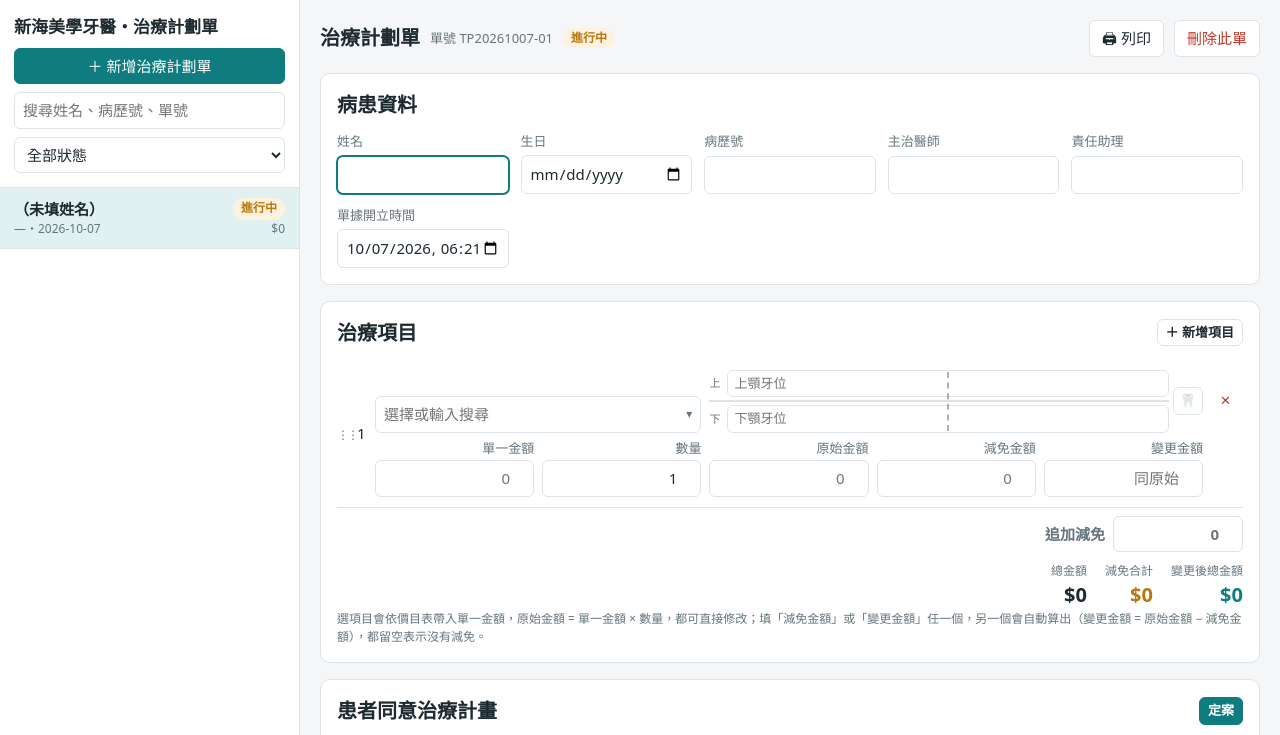
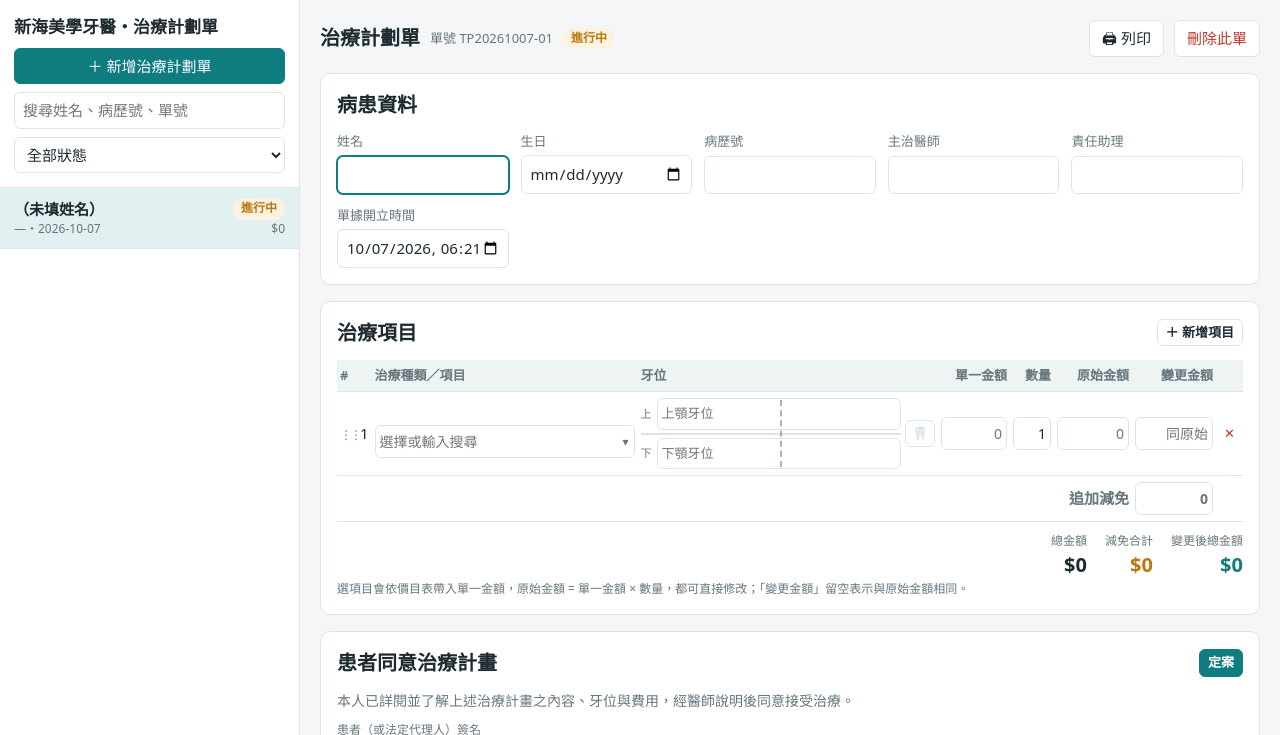
Before and after one commit to ccs93611/assistant-scheduler, a plain HTML site: page treatment-plan.html in a window 1280 px wide. Both pictures are taken after a click on the button "＋ 新增治療計劃單". Shown: the top 735 px of the page. Drawn offline with Linux system fonts and the light colour scheme.

Commit message:
治療計劃單：移除治療項目的「減免金額」欄（變更金額改回直接填寫，追加減免移到變更金額下方）；平板寬度時治療項目維持一列表格（縮小間距、側欄變窄），僅手機寬度分行；繳費紀錄分行時牙位與金額對調
Co-Authored-By: Claude Opus 5.5 <noreply@anthropic.com>

```diff
--- a/treatment-plan.html
+++ b/treatment-plan.html
@@ -32,6 +32,7 @@ button:disabled{opacity:.45;cursor:not-allowed}
 .btn-ghost{border-color:transparent;background:transparent}
 .btn-sm{padding:3px 8px;font-size:13px}
 .app{display:grid;grid-template-columns:300px 1fr;min-height:100vh}
+@media (min-width:821px) and (max-width:1180px){.app{grid-template-columns:230px 1fr}}
 aside{background:var(--panel);border-right:1px solid var(--line);display:flex;flex-direction:column;max-height:100vh;position:sticky;top:0}
 .side-head{padding:14px;border-bottom:1px solid var(--line);display:grid;gap:8px}
 .side-head h1{font-size:17px;margin:0}
@@ -83,15 +84,16 @@ tr.drop-after td{box-shadow:inset 0 -3px 0 var(--accent)}
   .pay-tbl tbody tr:not([data-list]) td{display:block}
   .pay-tbl tr[data-list]{display:grid;grid-template-columns:repeat(6,minmax(0,1fr)) 32px;gap:6px 8px;padding:10px 0;border-bottom:1px solid var(--line);align-items:end}
   .pay-tbl tr[data-list] td{display:block;border:0;padding:0;min-width:0}
-  .pay-tbl .p-date{grid-column:1/3;grid-row:1}.pay-tbl .p-item{grid-column:3/5;grid-row:1}.pay-tbl .p-amt{grid-column:5/7;grid-row:1}
+  .pay-tbl .p-date{grid-column:1/3;grid-row:1}.pay-tbl .p-item{grid-column:3/7;grid-row:1}
   .pay-tbl .p-del{grid-column:7;grid-row:1;align-self:center}
-  .pay-tbl .p-teeth{grid-column:1/5;grid-row:2}.pay-tbl .p-sig{grid-column:5/7;grid-row:2}
-  .pay-tbl .p-note{grid-column:1/7;grid-row:3}
+  .pay-tbl .p-teeth{grid-column:1/5;grid-row:2}.pay-tbl .p-amt{grid-column:5/7;grid-row:2}
+  .pay-tbl .p-note{grid-column:1/5;grid-row:3}.pay-tbl .p-sig{grid-column:5/7;grid-row:3}
 }
 @container pays (max-width:600px){
-  .pay-tbl .p-date{grid-column:1/4}.pay-tbl .p-amt{grid-column:4/7}
+  .pay-tbl .p-date{grid-column:1/7}
   .pay-tbl .p-item{grid-column:1/8;grid-row:2}.pay-tbl .p-teeth{grid-column:1/8;grid-row:3}
-  .pay-tbl .p-note{grid-column:1/4;grid-row:4}.pay-tbl .p-sig{grid-column:4/8;grid-row:4}
+  .pay-tbl .p-amt{grid-column:1/4;grid-row:4}.pay-tbl .p-sig{grid-column:4/8;grid-row:4}
+  .pay-tbl .p-note{grid-column:1/8;grid-row:5}
 }
 @container rcpts (max-width:950px){
   .rcpt-tbl thead{display:none}
@@ -116,7 +118,25 @@ tr.drop-after td{box-shadow:inset 0 -3px 0 var(--accent)}
 .items-wrap{container-type:inline-size;container-name:items}
 .items-tbl tr.drop-before{box-shadow:inset 0 3px 0 var(--accent)}
 .items-tbl tr.drop-after{box-shadow:inset 0 -3px 0 var(--accent)}
-@container items (max-width:1150px){
+.items-tbl .h-no{width:34px}.items-tbl .h-item{min-width:230px}.items-tbl .h-teeth{min-width:340px}.items-tbl .h-unit{width:110px}.items-tbl .h-qty{width:76px}
+.items-tbl .h-orig,.items-tbl .h-chg{width:120px}.items-tbl .h-del{width:36px}
+/* 平板寬度：維持一列表格，縮小間距與欄寬 */
+@container items (min-width:641px) and (max-width:1150px){
+  .items-tbl th,.items-tbl td{padding:6px 3px}
+  .items-tbl th{font-size:13px}
+  .items-tbl .h-no{width:26px}.items-tbl .h-item{min-width:140px}.items-tbl .h-teeth{min-width:190px}
+  .items-tbl .h-unit{width:72px}.items-tbl .h-qty{width:44px}.items-tbl .h-orig,.items-tbl .h-chg{width:78px}.items-tbl .h-del{width:26px}
+  .items-tbl td input,.items-tbl td select{padding:5px 4px;font-size:14px}
+  .items-tbl td input.num,.items-tbl td input[data-k="qty"]{min-width:0}
+  .items-tbl input[type=number]{-moz-appearance:textfield}
+  .items-tbl input[type=number]::-webkit-inner-spin-button,.items-tbl input[type=number]::-webkit-outer-spin-button{-webkit-appearance:none;margin:0}
+  .items-tbl .combo-wrap input{padding-right:18px}.items-tbl .combo-wrap::after{right:6px}
+  .items-tbl .teeth-cell .jaw span{width:12px}
+  .items-tbl .btn-x{padding:3px 4px}
+  .items-tbl tfoot input{width:78px}
+}
+/* 手機寬度：每個項目分三行 */
+@container items (max-width:640px){
   .items-tbl thead{display:none}
   .items-tbl,.items-tbl tbody,.items-tbl tfoot{display:block}
   .items-tbl tbody tr:not([data-list]) td{display:block}
@@ -127,7 +147,7 @@ tr.drop-after td{box-shadow:inset 0 -3px 0 var(--accent)}
   .items-tbl .c-teeth{grid-column:4/7;grid-row:1}
   .items-tbl .c-del{grid-column:7;grid-row:1;align-self:center}
   .items-tbl .c-unit{grid-column:2;grid-row:2}.items-tbl .c-qty{grid-column:3;grid-row:2}.items-tbl .c-orig{grid-column:4;grid-row:2}
-  .items-tbl .c-disc{grid-column:5;grid-row:2}.items-tbl .c-chg{grid-column:6;grid-row:2}
+  .items-tbl .c-chg{grid-column:5/7;grid-row:2}
   .items-tbl td[data-label]::before{content:attr(data-label);display:block;font-size:13px;color:var(--muted);margin-bottom:2px;text-align:right;white-space:nowrap}
   .items-tbl td input.num,.items-tbl td input[data-k="qty"]{min-width:0}
   .items-tbl tfoot tr{display:flex;justify-content:flex-end;align-items:center;gap:8px;padding-top:8px}
@@ -139,7 +159,7 @@ tr.drop-after td{box-shadow:inset 0 -3px 0 var(--accent)}
   .items-tbl .c-no{grid-row:1/4}
   .items-tbl .c-item{grid-column:2/7;grid-row:1}
   .items-tbl .c-teeth{grid-column:2/8;grid-row:2}
-  .items-tbl .c-unit,.items-tbl .c-qty,.items-tbl .c-orig,.items-tbl .c-disc,.items-tbl .c-chg{grid-row:3}
+  .items-tbl .c-unit,.items-tbl .c-qty,.items-tbl .c-orig,.items-tbl .c-chg{grid-row:3}
 }
 .cat-tag{font-size:11px;color:var(--accent);display:block}
 .combo-wrap{position:relative}
@@ -338,7 +358,7 @@ const fmtDT=s=>s?s.replace('T',' '):'';
 const numOrNull=v=>v===''||v==null?null:Math.max(0,Math.round(Number(v)||0));
 const cur=()=>plans.get(curId);
 
-// 減免金額與變更金額連動：變更金額 = 原始金額 − 減免金額（存減免金額，原始金額變動時減免不變）
+// 變更金額：留空等於原始金額；舊資料若存的是減免金額（disc），變更金額 = 原始金額 − 減免金額
 const chgOf=it=>it.disc!=null?(it.orig||0)-it.disc:(it.chg??(it.orig||0));
 const discOf=it=>(it.orig||0)-chgOf(it);
 function calc(p){
@@ -426,7 +446,7 @@ function renderEditor(){
   <section class="card">
     <h2>治療項目<span class="sp"></span>${IL?'':'<button class="btn-sm no-print" data-act="addItem">＋ 新增項目</button>'}</h2>
     <div class="tbl-wrap items-wrap"><table class="items-tbl">
-      <thead><tr><th style="width:34px">#</th><th style="min-width:230px">治療種類／項目</th><th style="min-width:340px">牙位</th><th class="num" style="width:110px">單一金額</th><th class="num" style="width:76px">數量</th><th class="num" style="width:120px">原始金額</th><th class="num" style="width:110px">減免金額</th><th class="num" style="width:120px">變更金額</th>${IL?'':'<th class="no-print" style="width:36px"></th>'}</tr></thead>
+      <thead><tr><th class="h-no">#</th><th class="h-item">治療種類／項目</th><th class="h-teeth">牙位</th><th class="num h-unit">單一金額</th><th class="num h-qty">數量</th><th class="num h-orig">原始金額</th><th class="num h-chg">變更金額</th>${IL?'':'<th class="no-print h-del"></th>'}</tr></thead>
       <tbody>${p.items.map((it,i)=>`<tr data-list="items" data-id="${it.id}">
         ${IL?`<td class="c-no">${i+1}</td>`:`<td class="c-no drag-handle" title="拖曳調整順序"><i>⋮⋮</i>${i+1}</td>`}
         <td class="c-item"><span class="cat-tag">${it.name?esc(it.custom?'自訂項目':it.cat):'&nbsp;'}</span>
@@ -435,11 +455,10 @@ function renderEditor(){
         <td class="c-unit" data-label="單一金額"><input class="num" type="number" min="0" step="1" inputmode="numeric" data-k="unit" value="${unitOf(it)||''}" placeholder="0" ${idis}></td>
         <td class="c-qty" data-label="數量"><input class="num" type="number" min="1" step="1" inputmode="numeric" data-k="qty" value="${it.qty}" ${idis}></td>
         <td class="c-orig" data-label="原始金額"><input class="num" type="number" min="0" step="1" inputmode="numeric" data-k="orig" value="${it.orig||''}" placeholder="0" ${idis}></td>
-        <td class="c-disc" data-label="減免金額"><input class="num disc-amt" type="number" min="0" step="1" inputmode="numeric" data-k="disc" value="${discOf(it)||''}" placeholder="0" ${idis}></td>
         <td class="c-chg" data-label="變更金額"><input class="num ${discOf(it)?'changed-amt':''}" type="number" min="0" step="1" inputmode="numeric" data-k="chg" value="${it.disc!=null||it.chg!=null?chgOf(it):''}" placeholder="同原始" ${idis}></td>
         ${IL?'':`<td class="c-del no-print"><button class="btn-sm btn-ghost btn-danger btn-x" data-k="del" title="刪除">✕</button></td>`}
-      </tr>`).join('')||`<tr><td colspan="9" class="hint">尚無項目</td></tr>`}</tbody>
-      <tfoot><tr class="extra-disc"><td colspan="6" class="num">追加減免</td><td><input class="num disc-amt" type="number" min="0" step="1" inputmode="numeric" data-f="extraDisc" value="${p.extraDisc||''}" placeholder="0" title="整張治療計劃另外追加的減免" ${idis}></td><td></td>${IL?'':'<td class="no-print"></td>'}</tr></tfoot>
+      </tr>`).join('')||`<tr><td colspan="8" class="hint">尚無項目</td></tr>`}</tbody>
+      <tfoot><tr class="extra-disc"><td colspan="6" class="num">追加減免</td><td><input class="num disc-amt" type="number" min="0" step="1" inputmode="numeric" data-f="extraDisc" value="${p.extraDisc||''}" placeholder="0" title="整張治療計劃另外追加的減免" ${idis}></td>${IL?'':'<td class="no-print"></td>'}</tr></tfoot>
     </table></div>
     <div class="totals">
       <div><small>總金額</small><b id="tOrig">$${money(c.orig)}</b></div>
@@ -447,7 +466,7 @@ function renderEditor(){
       <div class="hl"><small>變更後總金額</small><b id="tChg">$${money(c.chg)}</b></div>
     </div>
     ${p.finalized?`<div class="banner paid" style="margin-top:10px">🔒 治療計畫已定案（${esc(fmtDT(p.finalizedAt))}），治療項目與金額不可再更動；如需變更請用「結單－計畫變更」。</div>`:''}
-    <div class="hint no-print" ${IL?'hidden':''}>選項目會依價目表帶入單一金額，原始金額 = 單一金額 × 數量，都可直接修改；填「減免金額」或「變更金額」任一個，另一個會自動算出（變更金額 = 原始金額 − 減免金額），都留空表示沒有減免。</div>
+    <div class="hint no-print" ${IL?'hidden':''}>選項目會依價目表帶入單一金額，原始金額 = 單一金額 × 數量，都可直接修改；「變更金額」留空表示與原始金額相同。</div>
   </section>
 
   <section class="card">
@@ -531,8 +550,7 @@ function payTeeth(x){
 }
 // 更新一列的減免／變更金額顯示（skip：使用者正在輸入的欄位不覆蓋）
 function syncAmtRow(tr,it,skip){
-  const d=tr.querySelector('[data-k="disc"]'),c=tr.querySelector('[data-k="chg"]');if(!d||!c)return;
-  if(skip!=='disc')d.value=discOf(it)||'';
+  const c=tr.querySelector('[data-k="chg"]');if(!c)return;
   if(skip!=='chg')c.value=it.disc!=null||it.chg!=null?chgOf(it):'';
   c.classList.toggle('changed-amt',!!discOf(it));
 }
@@ -559,8 +577,7 @@ $('#main').addEventListener('input',e=>{
     if(k==='qty'){it.qty=Math.max(1,Math.round(Number(t.value)||1));it.qtyManual=true;const u=unitOf(it);if(u){it.orig=u*it.qty;r.tr.querySelector('[data-k="orig"]').value=it.orig}}
     else if(k==='unit'){it.unit=numOrNull(t.value)||0;it.orig=it.unit*it.qty;r.tr.querySelector('[data-k="orig"]').value=it.orig||''}
     else if(k==='orig')it.orig=numOrNull(t.value)||0;
-    else if(k==='disc'){it.disc=numOrNull(t.value);it.chg=null}
-    else if(k==='chg'){const v=numOrNull(t.value);it.disc=v==null?null:(it.orig||0)-v;it.chg=null}
+    else if(k==='chg'){it.chg=numOrNull(t.value);it.disc=null}
     syncAmtRow(r.tr,it,k);
   }else if(k==='amount'){
     if(r.name==='payments'){it.amount=Math.round(Number(t.value))||0;t.classList.toggle('refund',it.amount<0)} // 繳費可為負數（退費）
```
